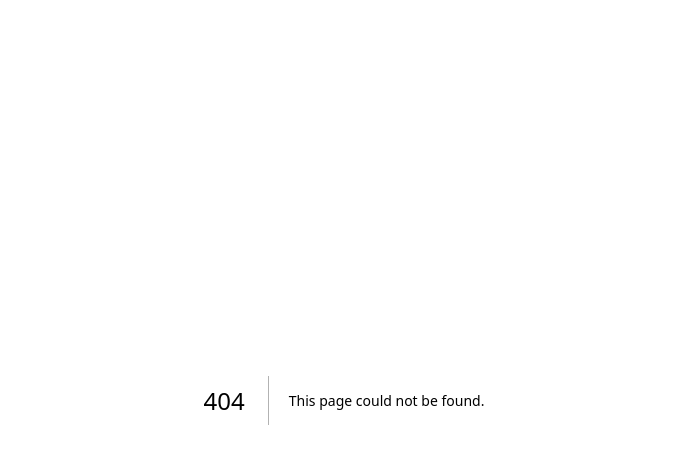
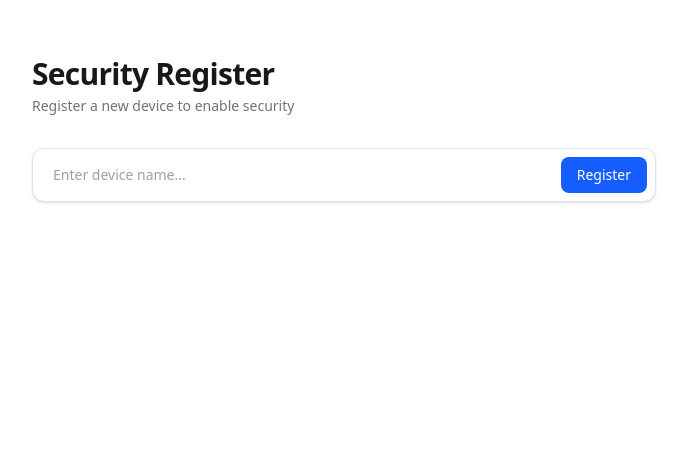
Before and after one commit to jdy8739/next16deepdive, a Next.js app: page /security-register in a window 1280 px wide. Before the commit this address had no page. Shown: the top 464 px of the page, without its empty margins (296-983 px from the left). Built offline with nearby package versions, Linux system fonts and the light colour scheme.

Commit message:
Add security register page with styled form and pending button

```diff
--- /dev/null
+++ b/app/security-register/RegisterButton.tsx
@@ -0,0 +1,20 @@
+import { ReactNode } from "react";
+import { useFormStatus } from "react-dom";
+
+const RegisterButton = ({ children }: { children: ReactNode }) => {
+  const { pending } = useFormStatus();
+
+  return (
+    <button
+      disabled={pending}
+      type="submit"
+      className={`rounded-lg bg-blue-600 px-4 py-2 text-sm font-medium text-white transition-colors hover:bg-blue-700 ${
+        pending ? "cursor-not-allowed opacity-60" : "cursor-pointer"
+      }`}
+    >
+      {pending ? "registering..." : children}
+    </button>
+  );
+};
+
+export default RegisterButton;
--- /dev/null
+++ b/app/security-register/actions.ts
@@ -0,0 +1,11 @@
+"use server";
+
+export const registerDevice = async (formData: FormData) => {
+  const deviceName = formData.get("deviceName");
+
+  console.log(deviceName);
+
+  await new Promise((resolve) => {
+    setTimeout(resolve, 3000);
+  });
+};
--- /dev/null
+++ b/app/security-register/page.tsx
@@ -0,0 +1,34 @@
+"use client";
+
+import { registerDevice } from "./actions";
+import RegisterButton from "./RegisterButton";
+
+const SecurityRegister = () => {
+  return (
+    <main className="mx-auto w-full max-w-2xl px-6 py-14">
+      <header className="mb-8">
+        <h1 className="text-3xl font-bold tracking-tight text-zinc-900">
+          Security Register
+        </h1>
+        <p className="mt-1 text-sm text-zinc-500">
+          Register a new device to enable security
+        </p>
+      </header>
+
+      <form
+        action={registerDevice as unknown as string}
+        className="flex gap-2 rounded-xl border border-zinc-200 bg-white p-2 shadow-sm"
+      >
+        <input
+          name="deviceName"
+          aria-label="Device name"
+          placeholder="Enter device name..."
+          className="flex-1 rounded-lg px-3 py-2 text-sm text-zinc-900 outline-none placeholder:text-zinc-400 focus:ring-2 focus:ring-blue-500"
+        />
+        <RegisterButton>Register</RegisterButton>
+      </form>
+    </main>
+  );
+};
+
+export default SecurityRegister;
```
